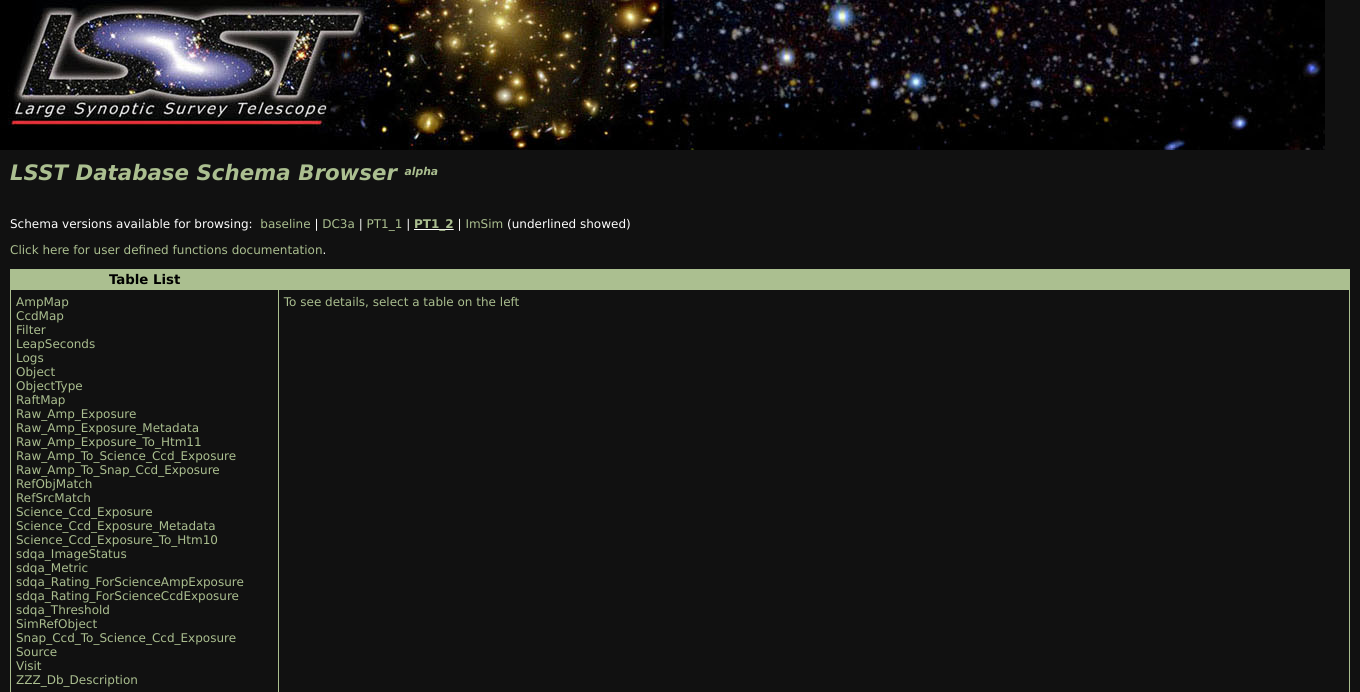
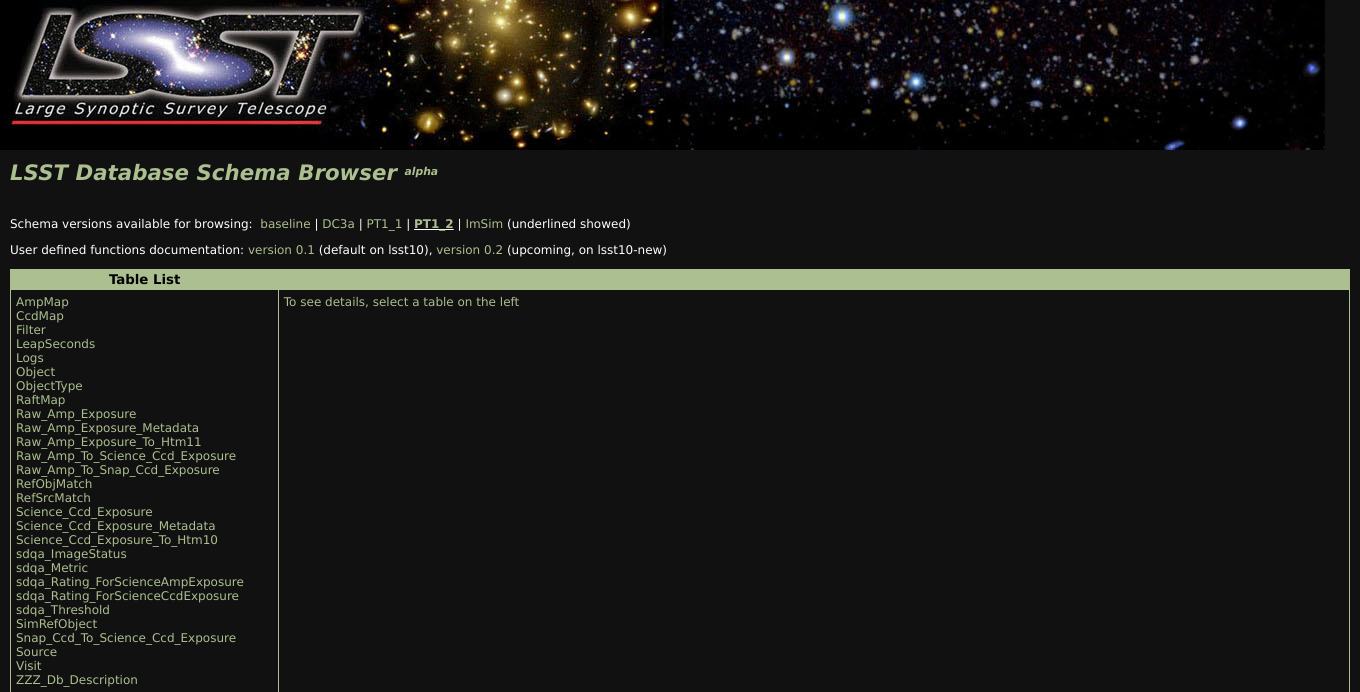
Before and after one commit to lsst-dm/legacy-dui, a PHP site: page /index.php in a window 1360 px wide. Shown: the top 692 px of the page. Run offline with PHP 8.4, Linux system fonts and the light colour scheme; data comes from the database, SQL or seed files in the repository.

Commit message:
modified links to udf docs, now multiple versions supported

```diff
--- a/schemaBrowser/index.php
+++ b/schemaBrowser/index.php
@@ -60,7 +60,10 @@
 }
 print " (underlined showed)</p>
 
-<p><a href='sciSQL' target='_none'>Click here for user defined functions documentation</a>.</p>
+<p>User defined functions documentation:
+    <a href='sciSQL_0.1' target='_none'>version 0.1</a> (default on lsst10),
+    <a href='sciSQL_0.2' target='_none'>version 0.2</a> (upcoming, on lsst10-new)
+</p>
 <table class='main'>
 <tr>
 
```
